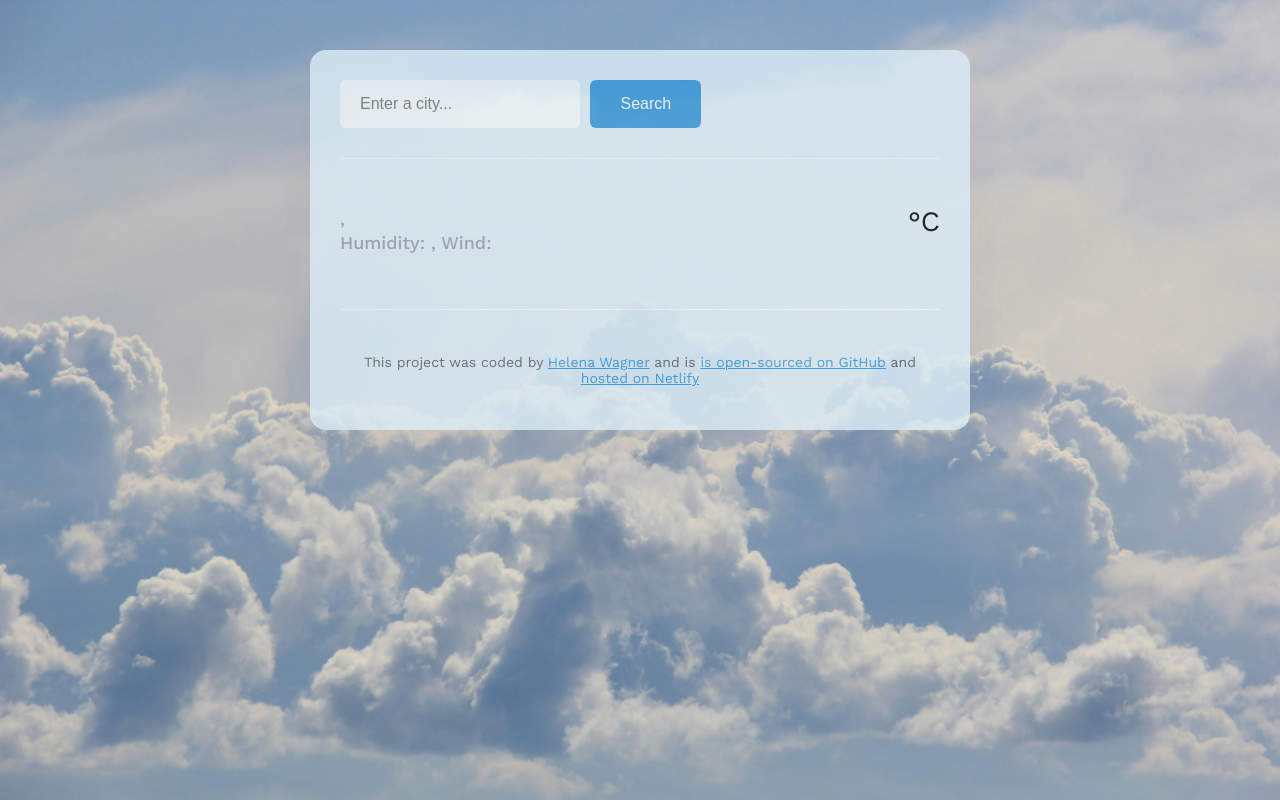
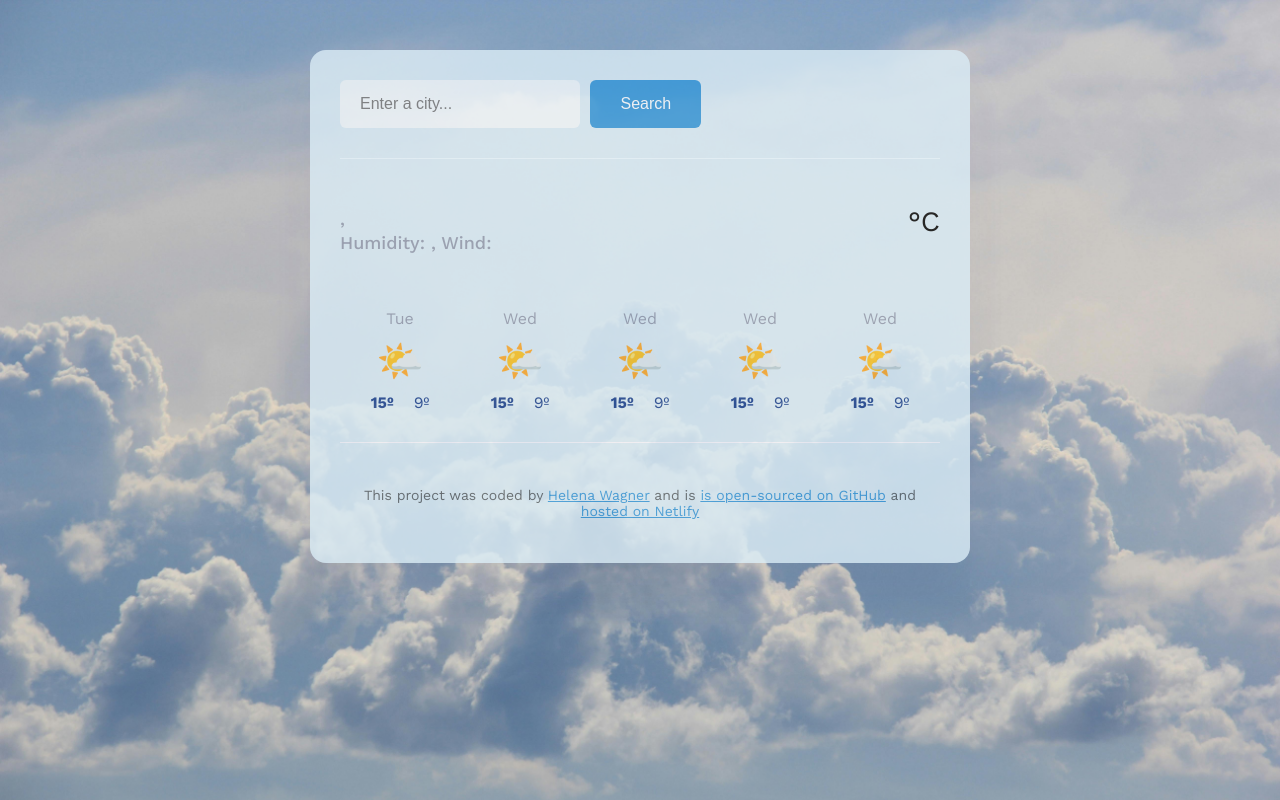
Before and after one commit to helenawgn/weather--final-project, a plain HTML site: page index.html in a window 1280 px wide. Drawn offline with nearby package versions, Linux system fonts and the light colour scheme; no server answers.

Commit message:
added weather-forecast in html and css

```diff
--- a/index.html
+++ b/index.html
@@ -38,6 +38,57 @@
             <div class="weather-app-unit">°C</div>
           </div>
         </div>
+        <div class="weather-forecast"> <div class="weather-forecast-day">
+            <div class="weather-forecast-date">Tue</div>
+            <div class="weather-forecast-icon">🌤️</div>
+            <div class="weather-forecast-temperatures">
+              <div class="weather-forecast-temperature">
+                <strong>15º</strong>
+              </div>
+              <div class="weather-forecast-temperature">9º</div>
+            </div>
+          </div>
+          <div class="weather-forecast-day">
+            <div class="weather-forecast-date">Wed</div>
+            <div class="weather-forecast-icon">🌤️</div>
+            <div class="weather-forecast-temperatures">
+              <div class="weather-forecast-temperature">
+                <strong>15º</strong>
+              </div>
+              <div class="weather-forecast-temperature">9º</div>
+            </div>
+          </div>
+          <div class="weather-forecast-day">
+            <div class="weather-forecast-date">Wed</div>
+            <div class="weather-forecast-icon">🌤️</div>
+            <div class="weather-forecast-temperatures">
+              <div class="weather-forecast-temperature">
+                <strong>15º</strong>
+              </div>
+              <div class="weather-forecast-temperature">9º</div>
+            </div>
+          </div>
+          <div class="weather-forecast-day">
+            <div class="weather-forecast-date">Wed</div>
+            <div class="weather-forecast-icon">🌤️</div>
+            <div class="weather-forecast-temperatures">
+              <div class="weather-forecast-temperature">
+                <strong>15º</strong>
+              </div>
+              <div class="weather-forecast-temperature">9º</div>
+            </div>
+          </div>
+          <div class="weather-forecast-day">
+            <div class="weather-forecast-date">Wed</div>
+            <div class="weather-forecast-icon">🌤️</div>
+            <div class="weather-forecast-temperatures">
+              <div class="weather-forecast-temperature">
+                <strong>15º</strong>
+              </div>
+              <div class="weather-forecast-temperature">9º</div>
+            </div>
+          </div>
+
       </main>
     <footer>
       <p>
--- a/src/style.css
+++ b/src/style.css
@@ -85,6 +85,35 @@ header {
   border-radius: 6px;
   color: white;
 }
+.weather-forecast {
+  display: flex;
+  justify-content: space-around;
+  margin-top: 30px;
+}
+
+.weather-forecast-date {
+  text-align: center;
+  color: rgba(39, 33, 66, 0.4);
+  font-size: 16px;
+  line-height: 20px;
+  margin-bottom: 10px;
+}
+
+.weather-forecast-icon {
+  font-size: 38px;
+  text-align: center;
+}
+.weather-forecast-temperatures {
+  text-align: center;
+  color: #133b8b;
+  margin-top: 10px;
+  display: flex;
+  justify-content: center;
+}
+
+.weather-forecast-temperature {
+  padding: 0 10px;
+}
 footer {
   border-top: 1px solid #f9f7fe;
   padding: 30px 0 0 0;
```
Also changed, not shown: 1 other file.
